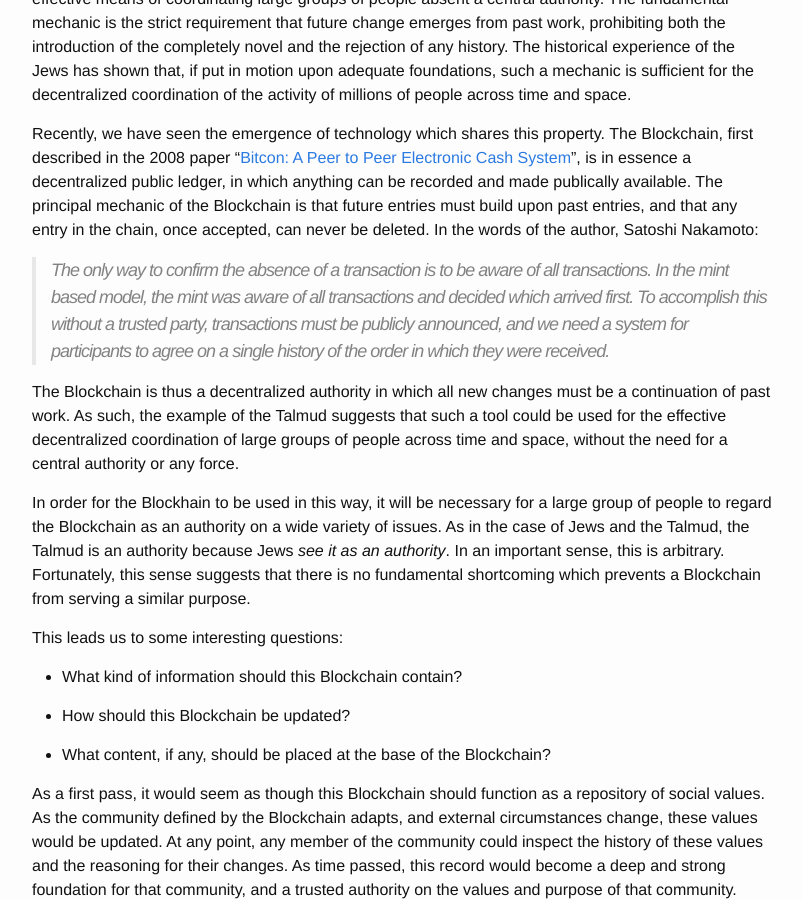
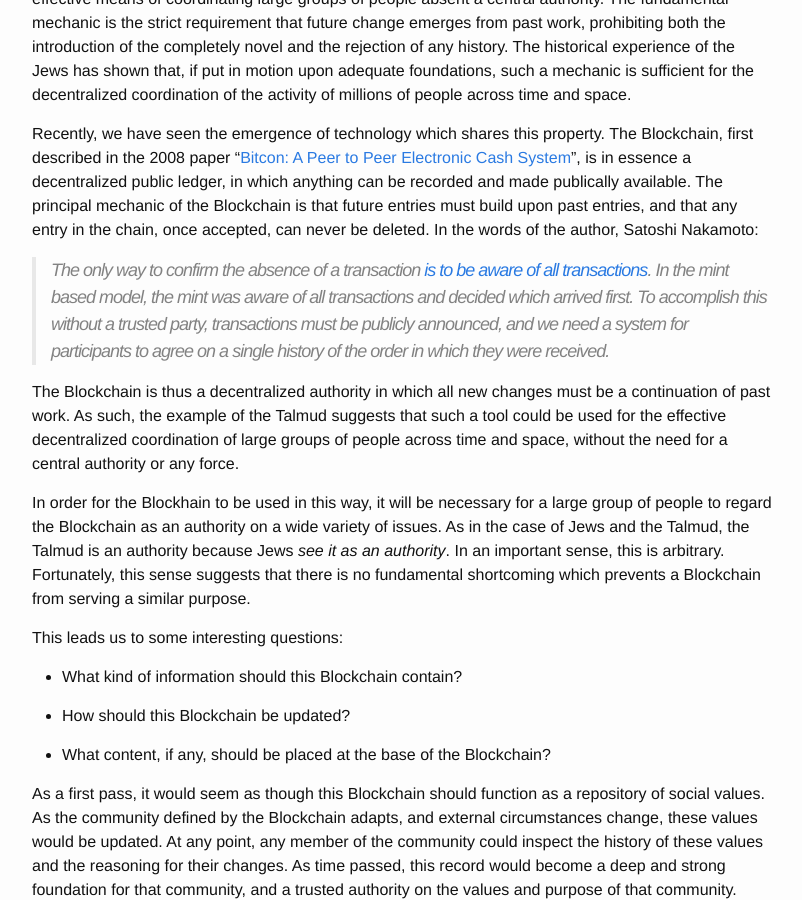
Before and after one commit to kronosapiens/kronosapiens.github.io, a Jekyll site: the page built from _posts/2016-01-11-blockchain-as-talmud.md, in a window 1280 px wide and 900 px high, scrolled down 2427 px. Shown: the whole window, without its empty margins (238-1040 px from the left). Built offline with Jekyll 4.4.1, drawn with Linux system fonts in a browser that asks for light colours; comment, search, counter and statistics services are not loaded; some of the changed lines change nothing that is shown.

Commit message:
added inside joke

```diff
--- a/_posts/2016-01-11-blockchain-as-talmud.md
+++ b/_posts/2016-01-11-blockchain-as-talmud.md
@@ -57,7 +57,7 @@ The Talmud, its properties, and role in Jewish life provides a crucial case stud
 
 Recently, we have seen the emergence of technology which shares this property. The Blockchain, first described in the 2008 paper "[Bitcon: A Peer to Peer Electronic Cash System](https://bitcoin.org/bitcoin.pdf)", is in essence a decentralized public ledger, in which anything can be recorded and made publically available. The principal mechanic of the Blockchain is that future entries must build upon past entries, and that any entry in the chain, once accepted, can never be deleted. In the words of the author, Satoshi Nakamoto:
 
-> The only way to confirm the absence of a transaction is to be aware of all transactions. In the mint based model, the mint was aware of all transactions and decided which arrived first. To accomplish this without a trusted party, transactions must be publicly announced, and we need a system for participants to agree on a single history of the order in which they were received.
+> The only way to confirm the absence of a transaction [is to be aware of all transactions](http://www.econlib.org/library/Essays/hykKnw1.html). In the mint based model, the mint was aware of all transactions and decided which arrived first. To accomplish this without a trusted party, transactions must be publicly announced, and we need a system for participants to agree on a single history of the order in which they were received.
 
 The Blockchain is thus a decentralized authority in which all new changes must be a continuation of past work. As such, the example of the Talmud suggests that such a tool could be used for the effective decentralized coordination of large groups of people across time and space, without the need for a central authority or any force.
 
```
